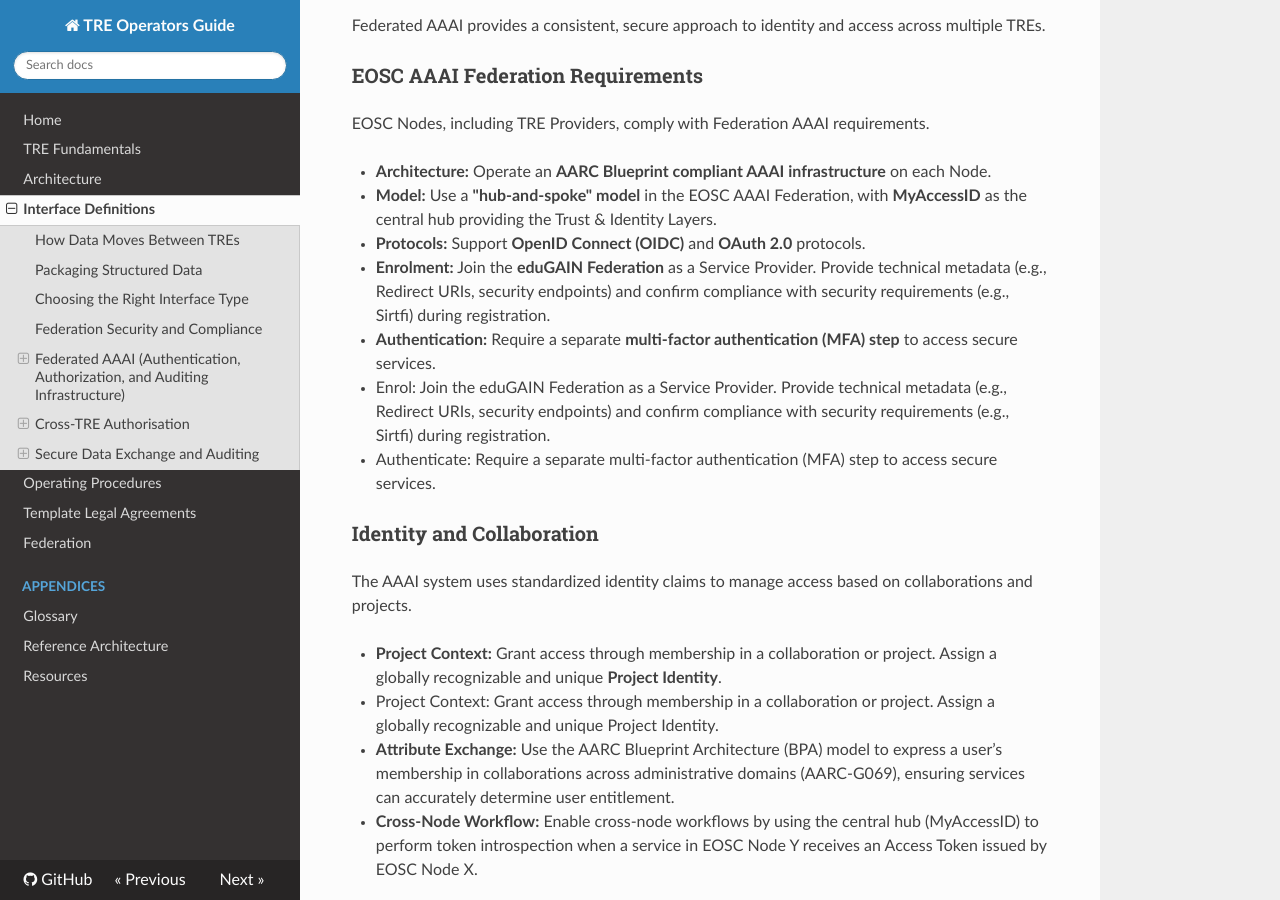
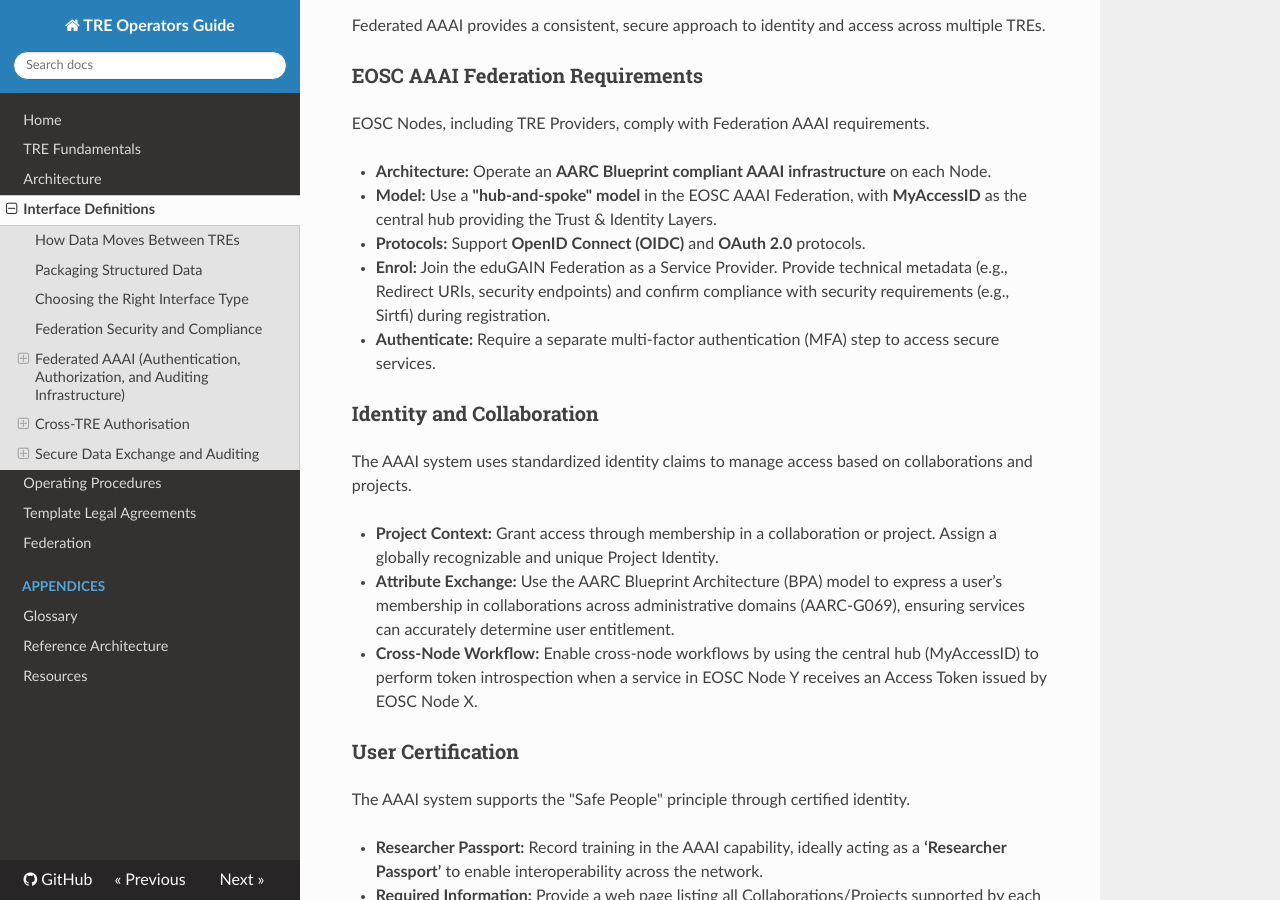
Before and after one commit to unioslo/tre-operators-docs, an MkDocs documentation site: the page built from docs/modules/interfaces/index.md, in a window 1280 px wide and 900 px high, scrolled down 1790 px. Built offline with MkDocs 1.6.1, drawn with Linux system fonts in a browser that asks for light colours; nearby versions of some CDN libraries; some of the changed text lies outside the part shown.

```diff
--- a/docs/modules/interfaces/index.md
+++ b/docs/modules/interfaces/index.md
@@ -69,19 +69,14 @@ EOSC Nodes, including TRE Providers, comply with Federation AAAI requirements.
 *   **Architecture:** Operate an **AARC Blueprint compliant AAAI infrastructure** on each Node.
 *   **Model:** Use a **"hub-and-spoke" model** in the EOSC AAAI Federation, with **MyAccessID** as the central hub providing the Trust & Identity Layers.
 *   **Protocols:** Support **OpenID Connect (OIDC)** and **OAuth 2.0** protocols.
-*   **Enrolment:** Join the **eduGAIN Federation** as a Service Provider. Provide technical metadata (e.g., Redirect URIs, security endpoints) and confirm compliance with security requirements (e.g., Sirtfi) during registration.
-*   **Authentication:** Require a separate **multi-factor authentication (MFA) step** to access secure services.
-
-*   Enrol: Join the eduGAIN Federation as a Service Provider. Provide technical metadata (e.g., Redirect URIs, security endpoints) and confirm compliance with security requirements (e.g., Sirtfi) during registration.
-*   Authenticate: Require a separate multi-factor authentication (MFA) step to access secure services.
+*   **Enrol:** Join the eduGAIN Federation as a Service Provider. Provide technical metadata (e.g., Redirect URIs, security endpoints) and confirm compliance with security requirements (e.g., Sirtfi) during registration.
+*   **Authenticate:** Require a separate multi-factor authentication (MFA) step to access secure services.
 
 ### Identity and Collaboration
 
 The AAAI system uses standardized identity claims to manage access based on collaborations and projects.
 
-*   **Project Context:** Grant access through membership in a collaboration or project. Assign a globally recognizable and unique **Project Identity**.
-
-*   Project Context: Grant access through membership in a collaboration or project. Assign a globally recognizable and unique Project Identity.
+*   **Project Context:** Grant access through membership in a collaboration or project. Assign a globally recognizable and unique Project Identity.
 *   **Attribute Exchange:** Use the AARC Blueprint Architecture (BPA) model to express a user’s membership in collaborations across administrative domains (AARC-G069), ensuring services can accurately determine user entitlement.
 *   **Cross-Node Workflow:** Enable cross-node workflows by using the central hub (MyAccessID) to perform token introspection when a service in EOSC Node Y receives an Access Token issued by EOSC Node X.
 
@@ -141,6 +136,3 @@ Use a standardized auditing system to maintain accountability and address auditi
 *   **API Standard:** Use the **ELK compatible API** for all data submissions.
 *   **Mandatory Data Submission:** Send accounting information from TRE and federation services to an ELK stack.
 *   **Audit Model:** Use the prescribed accounting/auditing model for submitted information and make it available during the audit process to answer the basic questions: "who", "what", "when", "where".
-
-*   Mandatory Data Submission: Send accounting information from TRE and federation services to an ELK stack.
-*   Audit Model: Use the prescribed accounting/auditing model for submitted information and make it available during the audit process to answer the basic questions: "who", "what", "when", "where".
```
Also changed, not shown: DISCLAIMER.md (added, +12 -0 lines), docs/index.md (+1 -1 lines).
